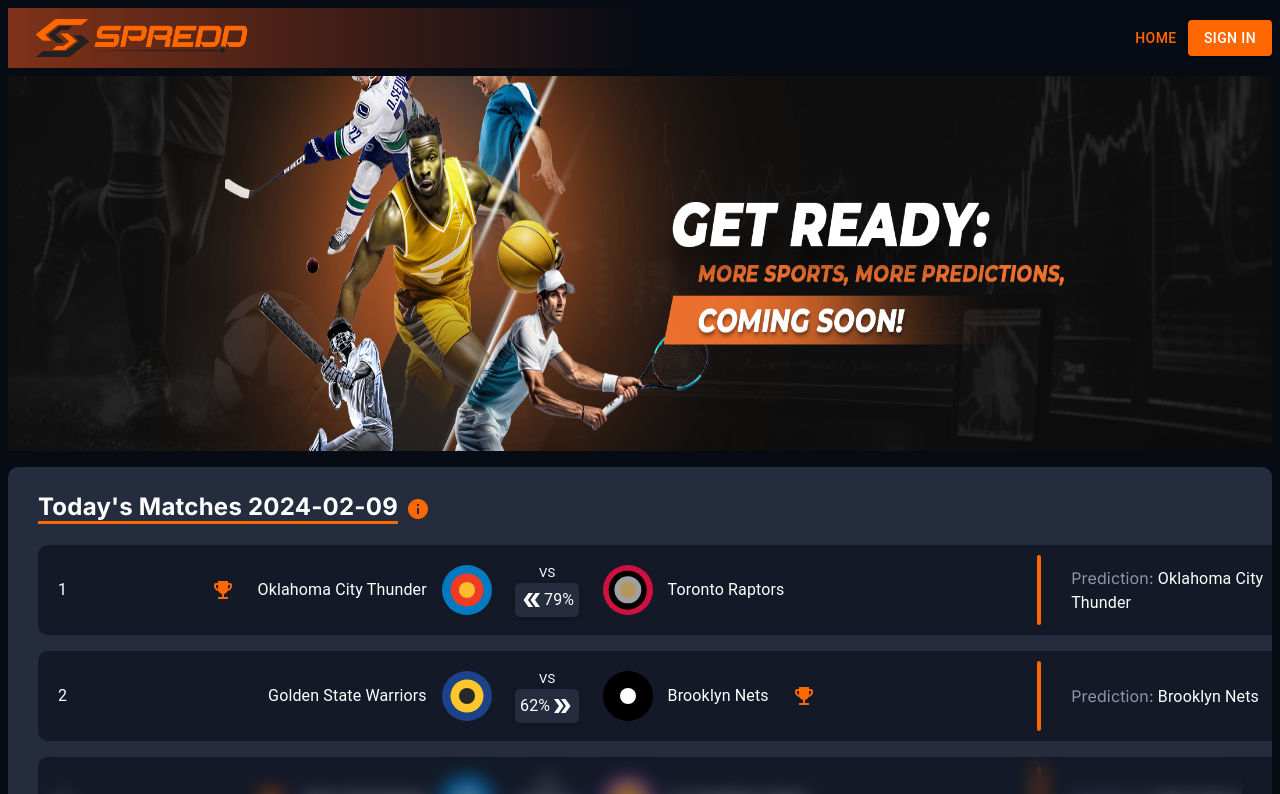
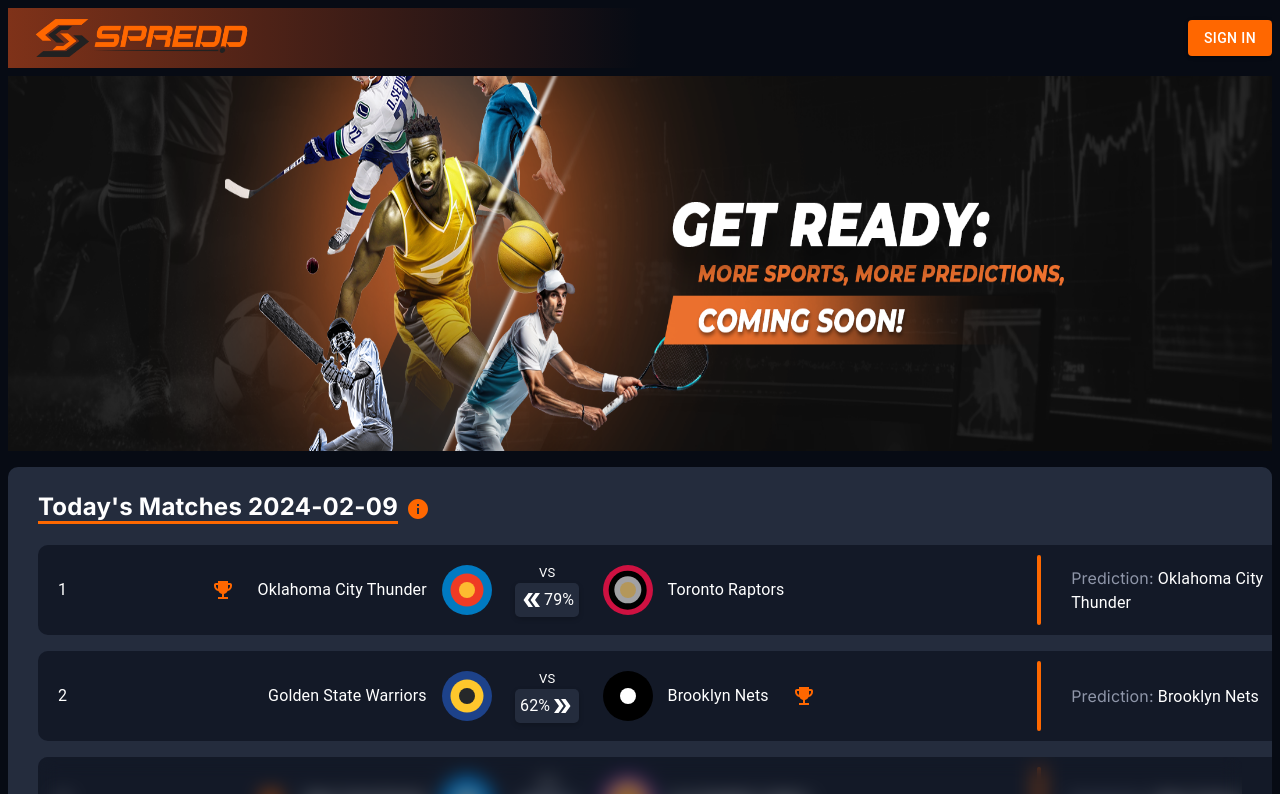
Before and after one commit to SPREDD2024/SPREDD_UI, a Next.js app: page / in a window 1280 px wide. Shown: the top 794 px of the page. Built offline with nearby package versions, Linux system fonts and the light colour scheme; no server answers.

Commit message:
requested changes

```diff
--- a/app/components/dashboard/styles.css
+++ b/app/components/dashboard/styles.css
@@ -203,7 +203,7 @@
 }
 
 .history-div {
-  column-count: 2;
+  column-count: 1;
 }
 
 .mb-5 {
--- a/app/components/navbar/components/navbar_action/index.js
+++ b/app/components/navbar/components/navbar_action/index.js
@@ -3,17 +3,14 @@
 import { usePathname } from "next/navigation";
 import HomeNavbar from "./components/home_navbar";
 import SignedInNavbar from "./components/signed_in_navbar";
-import Link from "next/link";
-import { Button } from "@mui/material";
+
 import "./styles.css";
 
 const Navbar_Action = () => {
   const pathName = usePathname();
   return (
     <div className="nav-action">
-      <Link href="https://www.spredd.ai" className="center">
-        <Button className="link">Home</Button>
-      </Link>
+
       {pathName === "/" || pathName === "/signedOut" ? <HomeNavbar /> : <SignedInNavbar />}
     </div>
   );
--- a/app/components/navbar/index.js
+++ b/app/components/navbar/index.js
@@ -1,5 +1,6 @@
 import Navbar_Action from "./components/navbar_action";
 import "./styles.css";
+import Link from "next/link";
 
 const Navbar = () => {
   return (
@@ -11,7 +12,9 @@
     >
       <div className="container">
         <div className="logo">
-          <img src="images/tr.png" alt="SPREDD" className="logo" />
+          <Link href="https://www.spredd.ai" className="center">
+            <img src="images/tr.png" alt="SPREDD" className="logo" />
+          </Link>
         </div>
         <Navbar_Action />
       </div>
```
